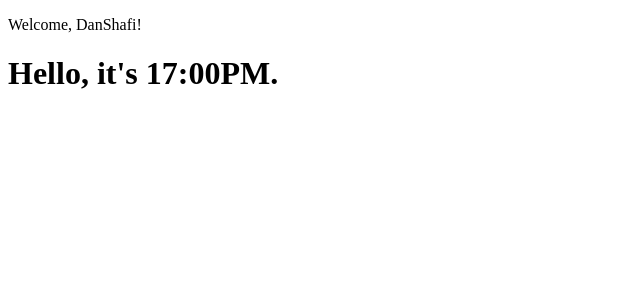
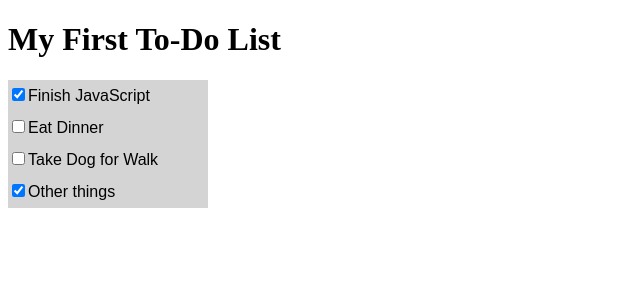
Before and after one commit to DanShafi/React-Sandbox, a React (Create React App) app: page / in a window 1280 px wide. Shown: the top 300 px of the page, without its empty margins (0-640 px from the left). Built offline with nearby package versions, Linux system fonts and the light colour scheme.

Commit message:
Class based components and conditional rendering

```diff
--- a/src/App.js
+++ b/src/App.js
@@ -1,76 +1,78 @@
 import React, {Component} from "react"
-import Stylesheet from "../src/style.css"
-import MainContent from "../src/components/MainContent"
-import Footer from "../src/components/Footer"
-import Product from "./components/Product"
-import productsData from "../src/components/ProductsData"
-// function App() {
-
-//     const productComponents = productsData.map(product => <Product key={product.id}
-//         product={product} />)
-
-//     return (
-//     <div className="container">
-//         <MainContent />
-//         {productComponents}
-//         <Footer />
-//     </div>
-//     )
-// }
-
-// class App extends React.Component {
-//     render() {
-//         const productComponents = productsData.map(product => <Product key={product.id}
-//             product={product} />)
-//         return (
-//         <div className="container">
-//             <MainContent />
-//             {productComponents}
-//             <Footer />
-//         </div>
-//         )
-//     }
-// }
+import "../src/style.css"
+import ToDoItem from "./components/TodoItem"
+import todoData from "./components/todoData"
 
 class App extends React.Component {
+    constructor() {
+        super()
+        this.state = {
+            todos: todoData
+        }
+
+    }
     render() {
+        const todoItems = this.state.todos.map(item => <ToDoItem key={item.id}
+            item={item} />)
         return (
             <div>
-                <Header username="Danish"/>
-                <Greeting />
+                <h1>My First To-Do List</h1>
+                {todoItems}
             </div>
         )
     }
 }
 
-class Header extends React.Component {
-    constructor() {
-        super()
-        this.state = {
-            username: "DanShafi",
-        }
-    }
 
-    render() {
-        return (
-            <header>
-                <p>Welcome, {this.state.username}!</p>
-            </header>
-        )
-    }
-}
 
-class Greeting extends Component {
-    render() {
-        const date = new Date()
-        const hours = date.getHours()
-        let timeOfDay
-            return (
-                <div>
-                    <h1>Hello, it's {hours}:00PM.</h1>
-                </div>
-        )
-    }
-}
+// class Header extends React.Component {
+//     constructor() {
+//         super()
+//         this.state = {
+//             username: "DanShafi",
+//         }
+//     }
+
+//     render() {
+//         return (
+//             <header>
+//                 <p>Welcome, {this.state.username} and {this.props.username}!</p>
+//             </header>
+//         )
+//     }
+// }
+
+// class Practice extends React.Component {
+//     constructor() {
+//         super()
+//         this.state = {
+//             name: "Danish",
+//             age: 27
+//         }
+//     }
+
+//     render() {
+//         return (
+//             <div>
+//                 <h1>{this.state.name}</h1>
+//                 <h3>{this.state.age} years old.</h3>
+//             </div>
+//         )
+//     }
+// }
+
+// class Greeting extends Component {
+//     render() {
+//         const date = new Date()
+//         const hours = date.getHours()
+//         let timeOfDay
+
+//         return (
+//             <div>
+//                 <h1>Hello, it's {hours}:00PM!</h1>
+//             </div>
+//         )
+//     }
+// }
 
 export default App
--- a/src/components/TodoItem.js
+++ b/src/components/TodoItem.js
@@ -3,9 +3,13 @@ import React from "react"
 
 const TodoItem = props => {
     return (
-        <div>
-            <input type="checkbox" name="placeholder"/>
-            <label for="placeholder">{props.label}</label>
+        <div className="todo-item">
+            <input
+                type="checkbox" name="placeholder"
+                checked={props.item.completed}
+                onChange={() => console.log('Changed!')}
+                />
+            <label for="placeholder">{props.item.text}</label>
         </div>
     )
 }
--- /dev/null
+++ b/src/components/todoData.js
@@ -0,0 +1,24 @@
+const todoData = [
+    {
+        id: 1,
+        text: "Finish JavaScript",
+        completed: true
+    },
+    {
+        id: 2,
+        text: "Eat Dinner",
+        completed: false,
+    },
+    {
+        id: 3,
+        text: "Take Dog for Walk",
+        completed: false,
+    },
+    {
+        id: 4,
+        text: "Other things",
+        completed: true
+    }
+]
+
+export default todoData
--- a/src/index.html
+++ b/src/index.html
@@ -7,6 +7,6 @@
     </head>
     <body>
         <div id="root"></div>
-        <script src="</script>
+        <script src=""></script>
     </body>
 </html>
--- a/src/style.css
+++ b/src/style.css
@@ -7,7 +7,9 @@
     max-width: 970px;
 }
 
-.YouTubeCards {
-    float: left;
-    width: 25%;
+.todo-item {
+    background-color: rgb(212, 212, 212);
+    font-family: Arial, Helvetica, sans-serif;
+    max-width: 200px;
+    line-height: 2em;
 }
```
Also changed, not shown: src/components/Jokes.js (deleted, +0 -13 lines), src/components/YouTubeTiles.js (deleted, +0 -38 lines).
